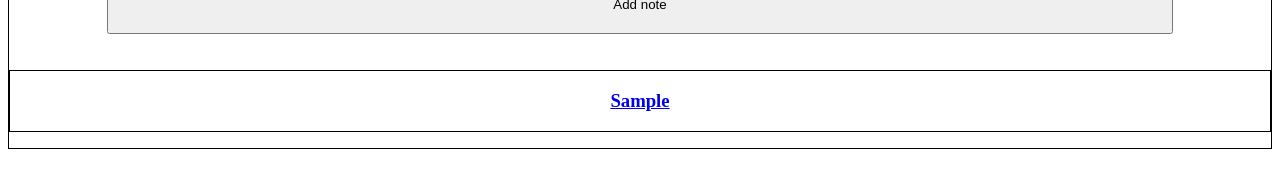
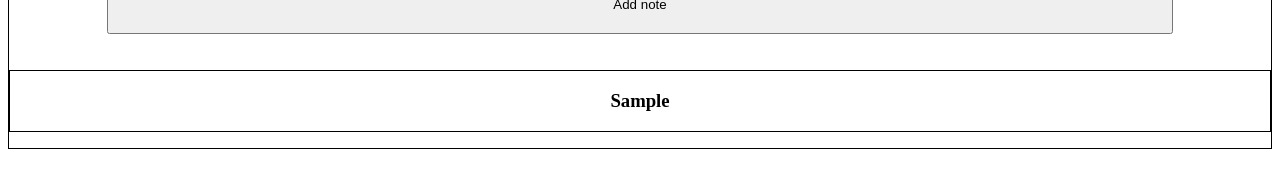
Before and after one commit to Thomas-Smith0176/notes-app, a React (Vite) app: page / in a window 1280 px wide. Both pictures are taken after typing "Sample", "Sample" into the empty fields and a click on the button "Add note". Shown: the part 136-318 px from the top of the page. Built offline with nearby package versions, Linux system fonts and the light colour scheme.

Commit message:
implements useNavigate and useLocation state hooks

```diff
--- a/src/components/Note.tsx
+++ b/src/components/Note.tsx
@@ -1,15 +1,20 @@
-import { Link } from "react-router-dom";
+import {useNavigate } from "react-router-dom";
 
 function NoteCard({note} : {note: {title: string, body: string}}) {
-    const notetitle = note.title
-    const notebody = note.body
-    const props = {notetitle, notebody}
+
+    const navigate = useNavigate();
+
+    function handleClick() {
+        navigate(`/notes/${note.title}`, {state: {title: note.title, body: note.body}})
+    }
+
     return (
-        <Link to={`/notes/${note.title}`} {...props}>
+        <a onClick={handleClick}>
         <div className="note">
         <h3>{note.title}</h3>
         </div>
-        </Link>
+        </a>
+
     )
 };
 
--- a/src/components/NotePage.tsx
+++ b/src/components/NotePage.tsx
@@ -1,7 +1,11 @@
-import { useParams } from "react-router-dom";
+import { useLocation, useParams } from "react-router-dom";
 
-function NotePage({...props}) {
-    console.log(props)
+function NotePage() {
+
+    const {state} = useLocation();
+    const {title, body} = state;
+    console.log(title)
+    console.log(body)
     const {noteId} = useParams();
     console.log(noteId)
     return (
```
